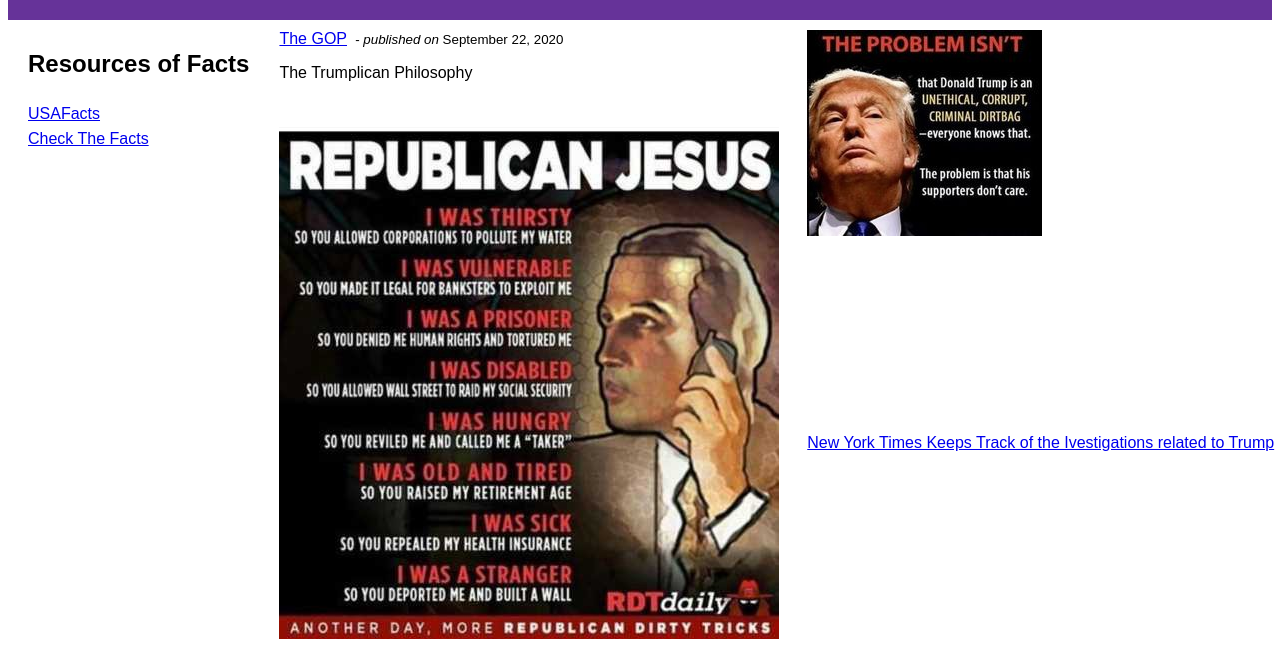
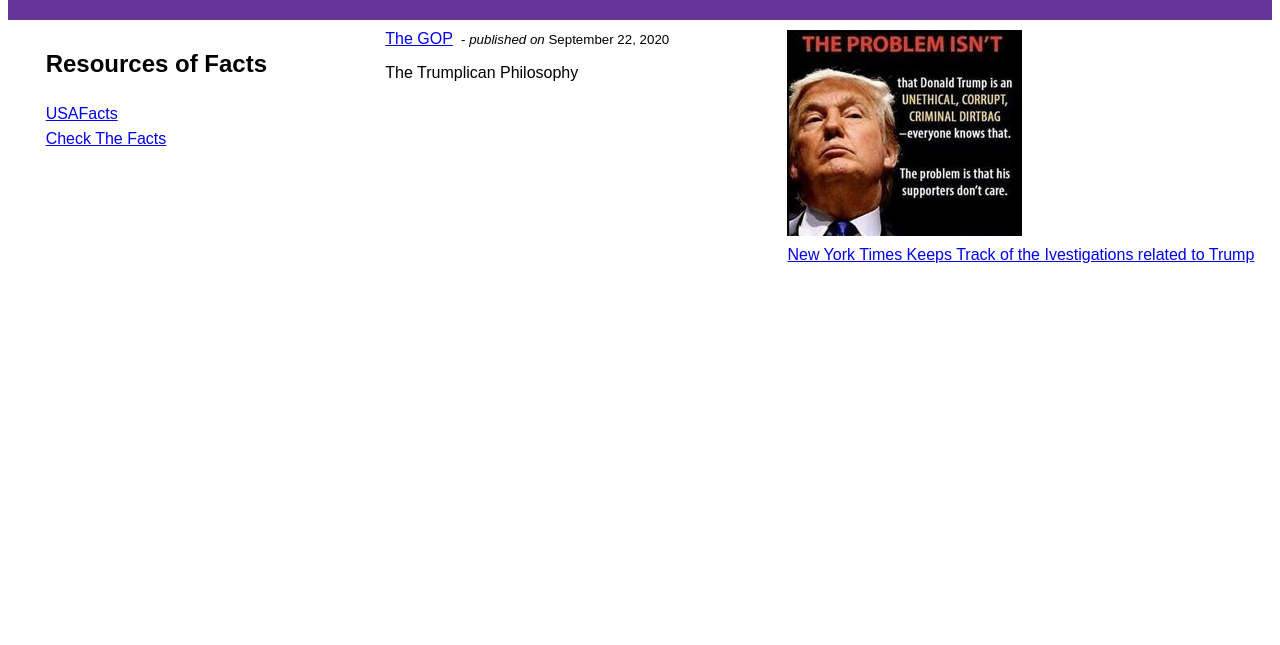
Before and after one commit to bhl12345/skilletblog, a Gatsby site: page / in a window 1280 px wide. Shown: the part 92-737 px from the top of the page. Built offline with nearby package versions, Linux system fonts and the light colour scheme; Gatsby itself is replaced by a stand-in of ours.

Commit message:
Update layout.js

```diff
--- a/src/components/layout.js
+++ b/src/components/layout.js
@@ -9,7 +9,6 @@ import PropTypes from "prop-types"
 import { useStaticQuery, graphql } from "gatsby"
 import Header from "./header"
 import dumbDon from "../images/dumbtrump.jpg"
-import RepubJesus from "../images/RepubJesus.jpg"
 import "./layout.css"
 
 
@@ -36,7 +35,7 @@ const Layout = ({ children }) => {
        <a href="https://www.snopes.com/">Check The Facts</a>
        </div>
       <div className="middle" >{children}
-      <img src={RepubJesus} alt="Flowers in Chania" />
+
      </div>
      <div className="right" style={{backgroundColor:"`#663399`"}}>
      <img src={dumbDon} alt="Flowers in Chania" />
```
